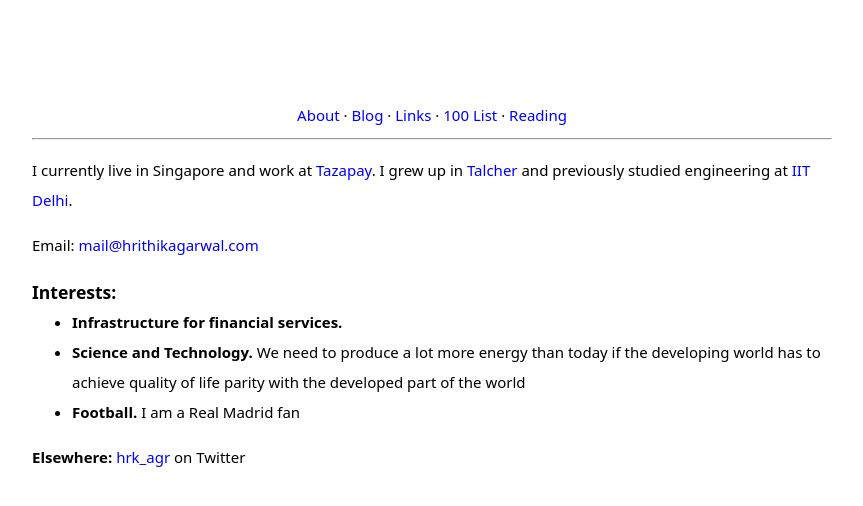
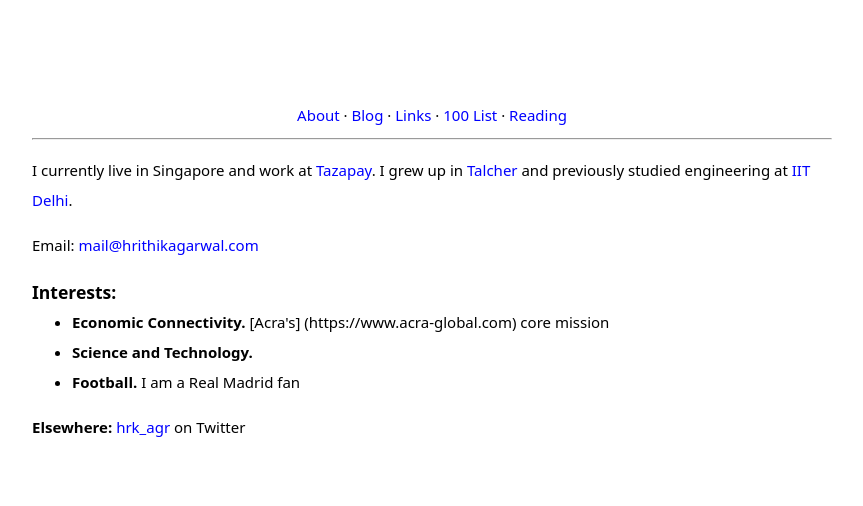
Before and after one commit to hrk-agr/hrk-agr.github.io, a Jekyll site: the page built from index.md, in a window 1280 px wide. Shown: the top 506 px of the page, without its empty margins (208-1071 px from the left). Built offline with Jekyll 4.4.1, drawn with Linux system fonts in a browser that asks for light colours.

Commit message:
changes to homepage

```diff
--- a/index.md
+++ b/index.md
@@ -11,13 +11,13 @@ Email: [mail@hrithikagarwal.com](mailto:mail@hrithikagarwal.com)
     <h3>Interests:</h3>
     <ul>
         <li>
-            <b>Infrastructure for financial services. </b>
+            <b>Economic Connectivity. </b> [Acra's] (https://www.acra-global.com) core mission
         </li>
         <li>
-            <b>Science and Technology. </b> We need to produce a lot more energy than today if the developing world has to achieve quality of life parity with the developed part of the world
+            <b>Science and Technology. </b>
         </li>
         <li>
-            <b>Football. </b>I am a Real Madrid fan
+            <b>Football. </b> I am a Real Madrid fan
         </li>
     </ul>
 </div>
```
Also changed, not shown: anime-review.md (deleted, +0 -5 lines), anime/wind_breaker.md (deleted), 1 other file.
